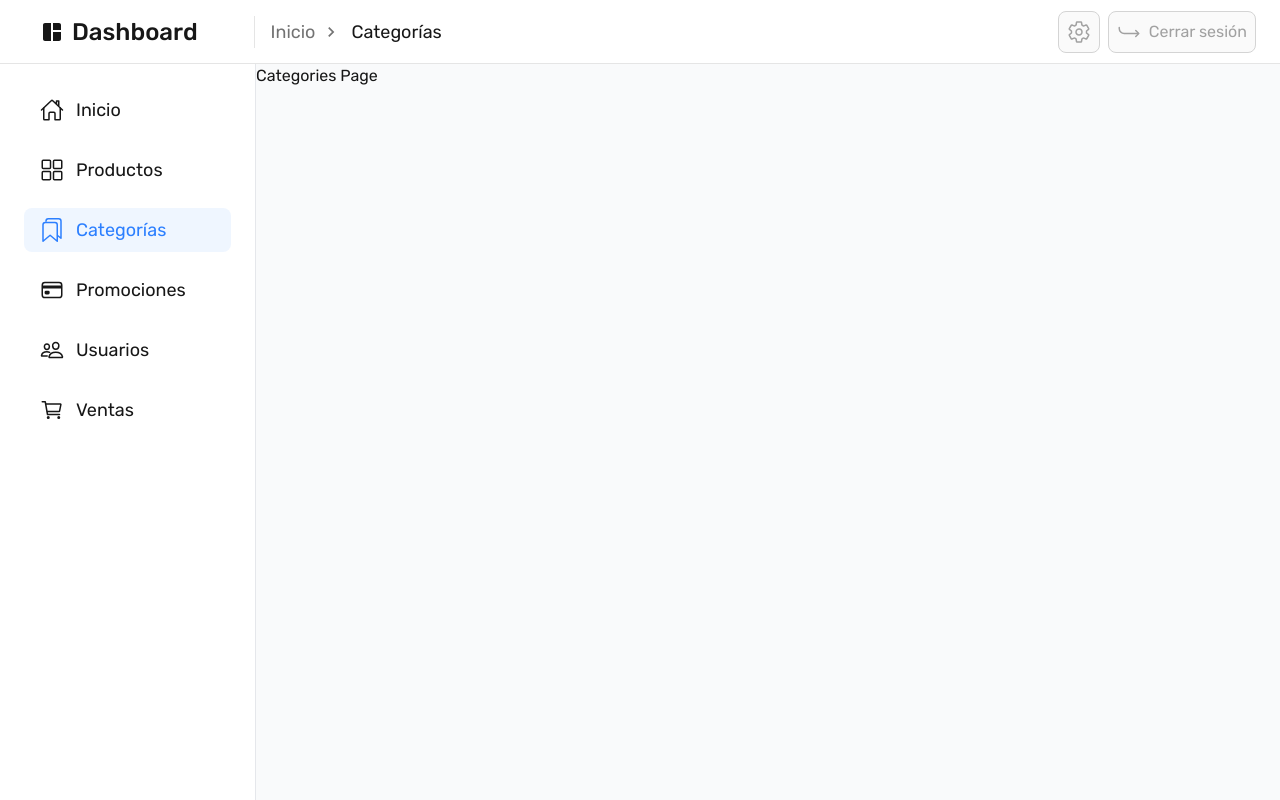
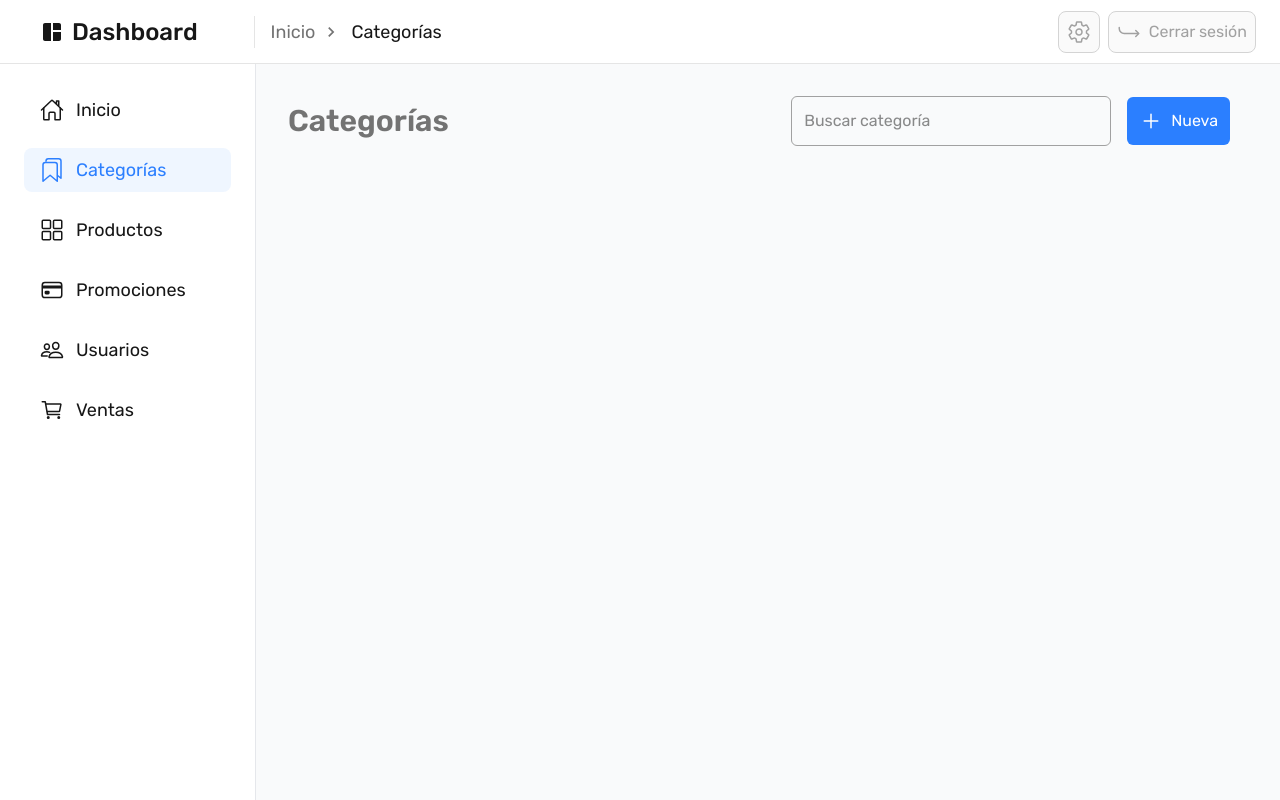
Before and after one commit to whatarelive/trd-caribe-shop, a Next.js app: page /admin/categories in a window 1280 px wide. Built offline with nearby package versions, Linux system fonts and the light colour scheme; no server answers.

Commit message:
Estructura de la página de categorías y cambios en el componente SearchInput.

```diff
--- a/src/app/admin/categories/page.tsx
+++ b/src/app/admin/categories/page.tsx
@@ -1,7 +1,35 @@
+import Link from "next/link";
+import { IoAddOutline } from "react-icons/io5";
+import { SearchInput } from "@/src/components/ui/input/input-search";
+
 export default function CategoriesPage() {
     return (
-        <section>
-            <h1>Categories Page</h1>
+        <section className="flex flex-col gap-4 p-8">
+            <div className="flex flex-col min-[500px]:flex-row gap-4 justify-between min-[500px]:items-center">
+                <h1 className="text-2xl lg:text-3xl font-semibold text-neutral-500">
+                    Categorías
+                </h1>
+
+                <div className="flex items-center gap-2 lg:gap-4">
+                    <SearchInput placeholder="Buscar categoría"/>
+
+                    <Link
+                        href="/admin/categories/create"
+                        className="inline-flex items-center gap-2 font-normal p-2 lg:p-3 rounded-md bg-blue-500 text-white hover:bg-blue-600"
+                    >
+                        <IoAddOutline size={24} />
+                        <span className="hidden lg:block">Nueva</span>
+                    </Link>
+                </div>
+            </div>
+
+            {/* <div className="hidden lg:block p-4 bg-white rounded-lg mt-6">
+                <ProductsTable />
+            </div> */}
+
+            {/* <div className="lg:hidden">
+                <ProductsList />
+            </div> */}
         </section>
     )
 }
--- a/src/app/admin/products/page.tsx
+++ b/src/app/admin/products/page.tsx
@@ -18,7 +18,7 @@ export default async function ProductsPage() {
                 </h1>
 
                 <div className="flex items-center gap-2 lg:gap-4">
-                    <SearchInput />
+                    <SearchInput placeholder="Buscar producto"/>
 
                     <Link href="/admin/products/create" className="inline-flex items-center gap-2 font-normal p-2 lg:p-3 rounded-md bg-blue-500 text-white hover:bg-blue-600">
                         <IoAddOutline size={24} />
--- a/src/components/admin/nav/nav-list.tsx
+++ b/src/components/admin/nav/nav-list.tsx
@@ -26,12 +26,12 @@ export const NavList = () => {
                     <IoHomeOutline size={24} />
                 </LinkComponent>
 
+                <LinkComponent href="/admin/categories" label="Categorías" isActive={pathname.includes("/admin/categories")}>
+                    <IoBookmarksOutline size={24}/>
+                </LinkComponent>
+
                 <LinkComponent href="/admin/products" label="Productos" isActive={pathname.includes("/admin/products")}>
                     <IoGridOutline size={24} />
-                </LinkComponent>
-
-                <LinkComponent href="/admin/categories" label="Categorías" isActive={pathname.includes("/admin/categories")}>
-                    <IoBookmarksOutline size={24}/>
                 </LinkComponent>
 
                 <LinkComponent href="/admin/promotions" label="Promociones" isActive={pathname.includes("/admin/promotions")}>
--- a/src/components/ui/input/input-search.tsx
+++ b/src/components/ui/input/input-search.tsx
@@ -1,11 +1,14 @@
 "use client";
 
-export const SearchInput = () => {
+import type { FC } from "react";
+import type { ITextInput } from "@/src/types/components";
+
+export const SearchInput: FC<Omit<ITextInput, "icon" | "label">> = ({ ...props }) => {
     return (
         <input
             type="search"
-            placeholder="Buscar producto"
             className="w-full lg:w-80 border border-neutral-400 rounded-md p-2 lg:p-3 focus:outline-blue-400"
+            { ...props }
         />
     )
 }
```
